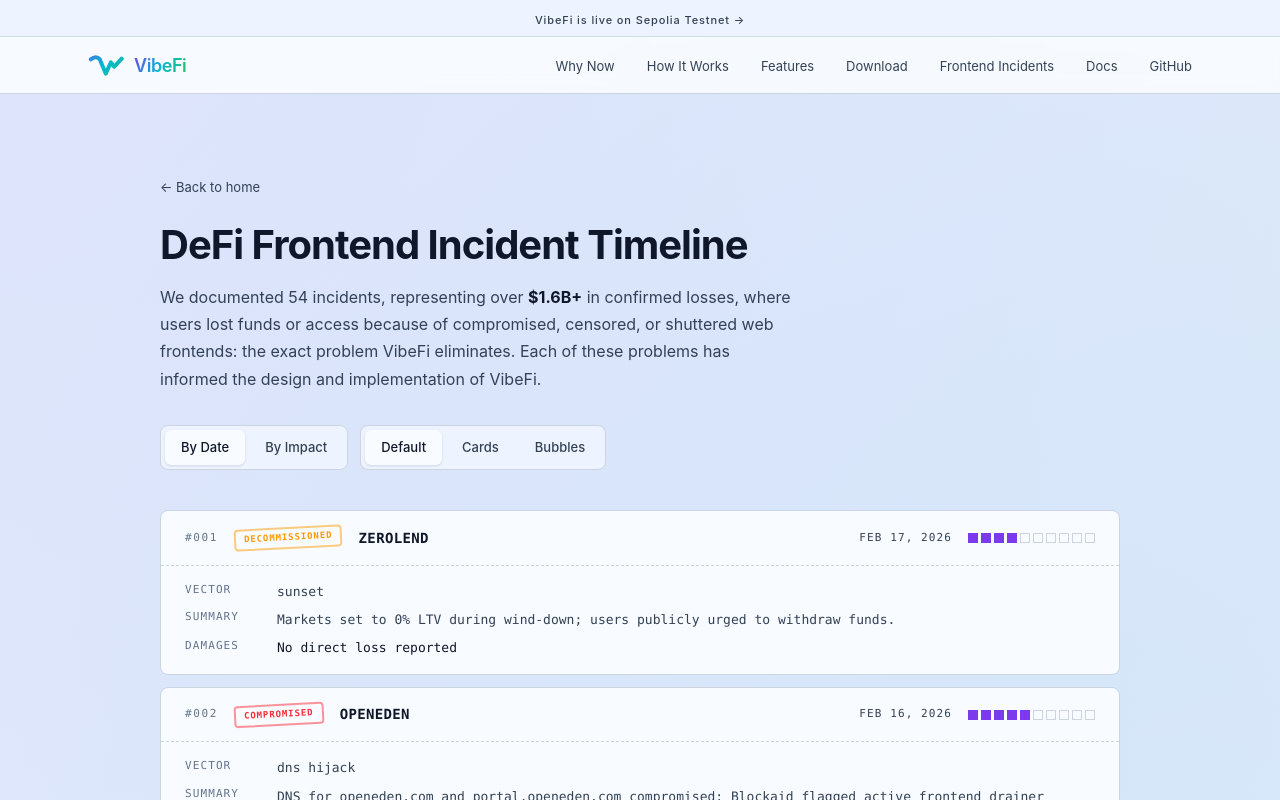
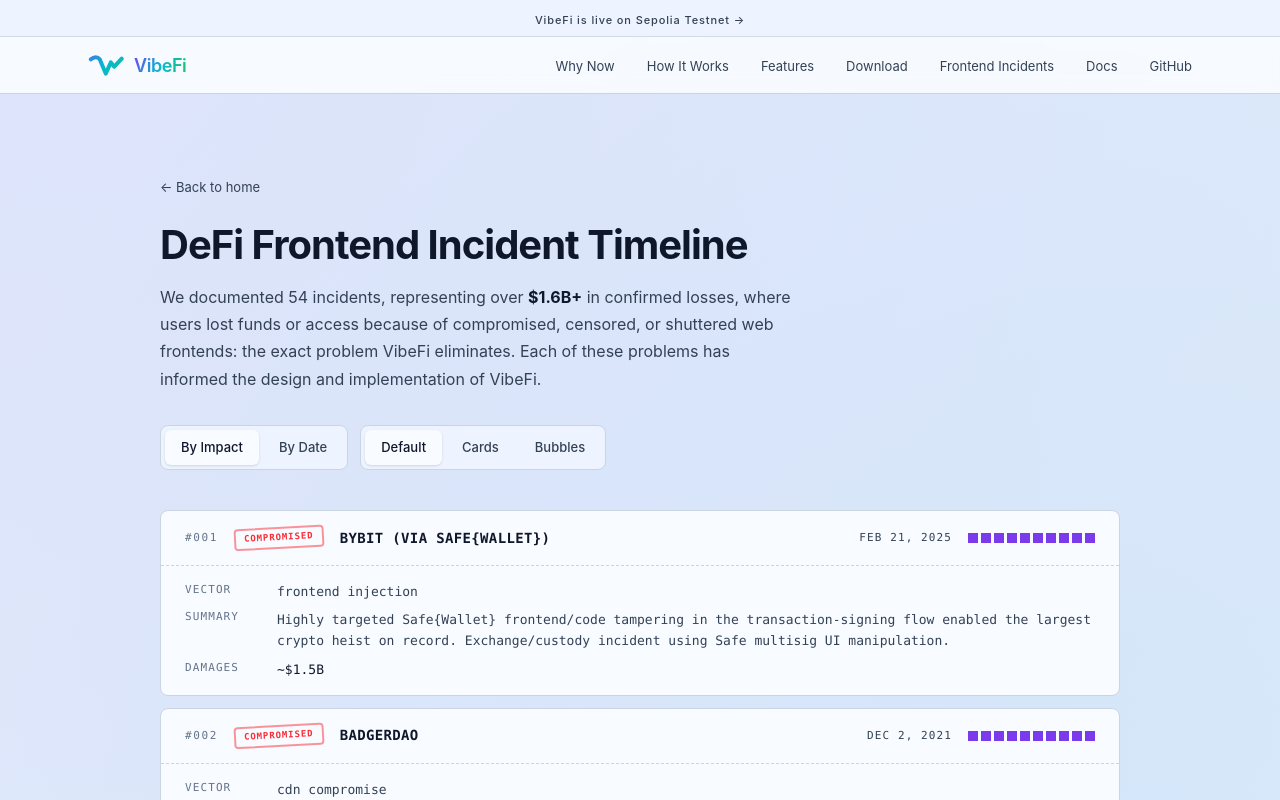
Before and after one commit to vibefi/lander, a React (Vite) app: page /timeline in a window 1280 px wide. Shown: the top 800 px of the page. Built offline with nearby package versions, Linux system fonts and the light colour scheme; a web font is replaced by a local one.

Commit message:
Default to impact sortg

```diff
--- a/src/pages/Timeline.tsx
+++ b/src/pages/Timeline.tsx
@@ -787,8 +787,8 @@
 /* ================================================================== */
 
 const SORT_OPTIONS: { key: SortMode; label: string }[] = [
+  { key: "impact", label: "By Impact" },
   { key: "date", label: "By Date" },
-  { key: "impact", label: "By Impact" },
 ];
 
 const VIEW_OPTIONS: { key: ViewMode; label: string }[] = [
@@ -798,7 +798,7 @@
 ];
 
 export function Timeline() {
-  const [sort, setSort] = useState<SortMode>("date");
+  const [sort, setSort] = useState<SortMode>("impact");
   const [view, setView] = useState<ViewMode>("default");
 
   const totalLost = useMemo(() => {
```
